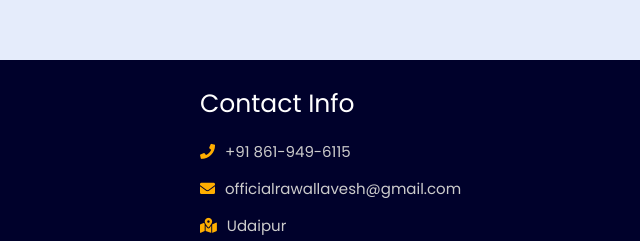
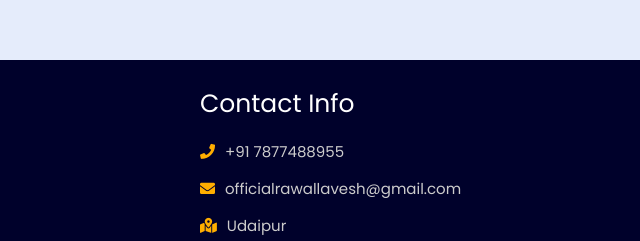
Before and after one commit to LaveshRawal/NewBio, a plain HTML site: page index.html in a window 1280 px wide. Shown: the part 5325-5566 px from the top of the page, 640-1280 px from the left. Drawn offline with nearby package versions, Linux system fonts and the light colour scheme.

Commit message:
Update index.html

```diff
--- a/index.html
+++ b/index.html
@@ -308,7 +308,7 @@
 
       <div class="box">
           <h3>contact info</h3>
-          <p> <i class="fas fa-phone"></i>+91 861-949-6115</p>
+          <p> <i class="fas fa-phone"></i>+91 7877488955</p>
           <p> <i class="fas fa-envelope"></i>officialrawallavesh@gmail.com</p>
           <p> <i class="fas fa-map-marked-alt"></i>Udaipur</p>
           <div class="share">
```
